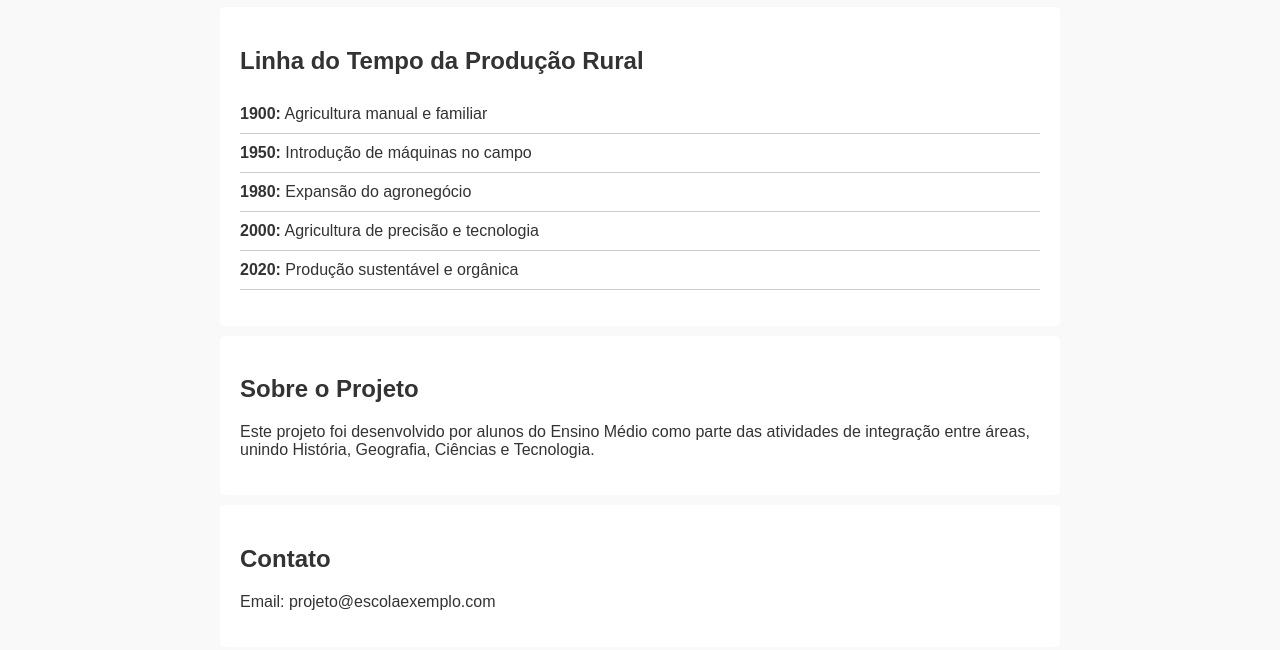
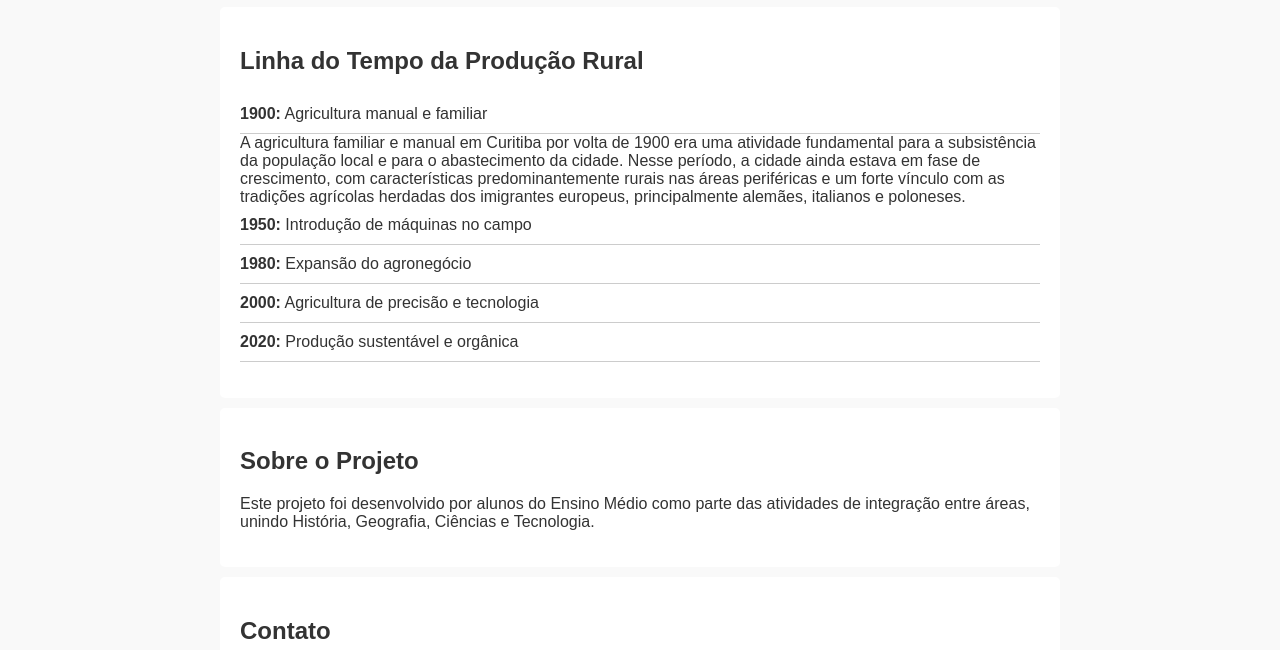
Before and after one commit to thaliandrade/linhadotempoprodu-orural, a plain HTML site: page index.html in a window 1280 px wide. Shown: the part 415-1065 px from the top of the page. Drawn offline with Linux system fonts and the light colour scheme.

Commit message:
Add files via upload

```diff
--- a/index.html
+++ b/index.html
@@ -28,7 +28,11 @@ através do tempo.</p>
 <section id="linha-do-tempo">
 <h2>Linha do Tempo da Produção Rural</h2>
 <ul class="timeline">
-<li><strong>1900:</strong> Agricultura manual e familiar</li>
+<li><strong>1900:</strong> Agricultura manual e familiar</li>A agricultura familiar e manual em Curitiba por volta de 1900 era uma atividade fundamental para
+a subsistência da população local e para o abastecimento da cidade. Nesse período, a
+cidade ainda estava em fase de crescimento, com características predominantemente rurais
+ nas áreas periféricas e um forte vínculo com as tradições agrícolas herdadas dos imigrantes europeus, principalmente alemães, italianos e poloneses.
+
 <li><strong>1950:</strong> Introdução de máquinas no campo</li>
 <li><strong>1980:</strong> Expansão do agronegócio</li>
 <li><strong>2000:</strong> Agricultura de precisão e tecnologia</li>
```
